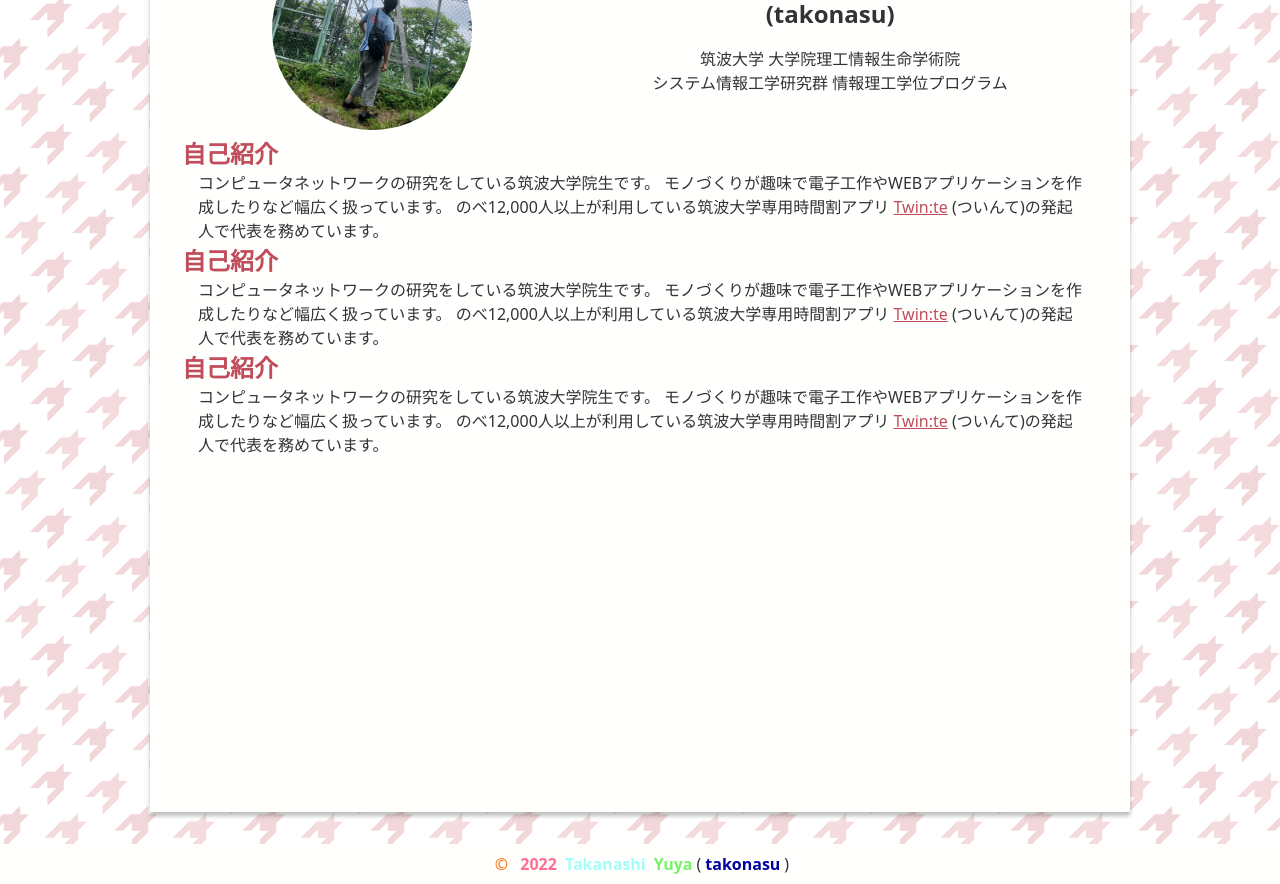
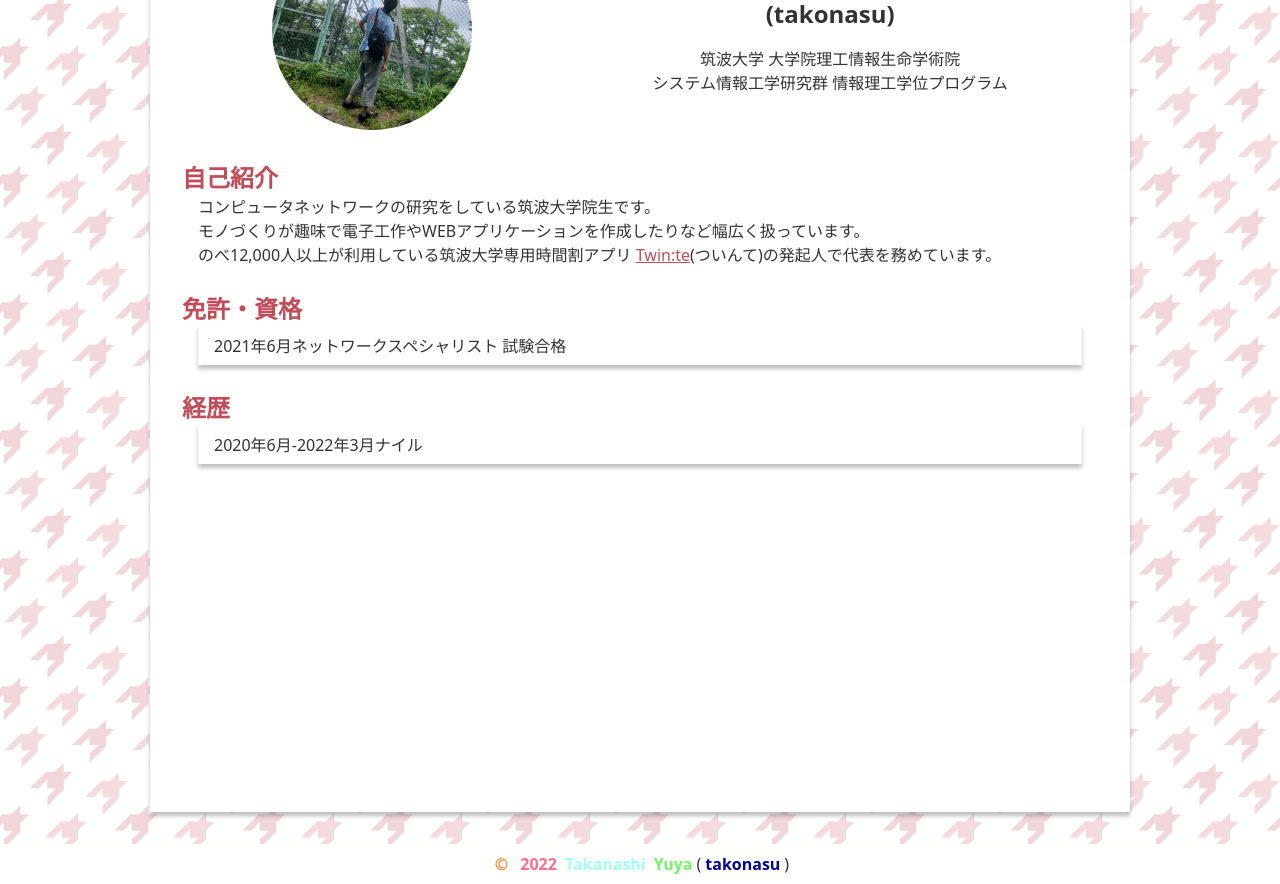
Before and after one commit to takonasu/portfolio, a Next.js app: page / in a window 1280 px wide. Shown: the part 1020-1904 px from the top of the page. Built offline with nearby package versions, Linux system fonts and the light colour scheme.

Commit message:
add: about articleのコンポーネント化

```diff
--- /dev/null
+++ b/components/molecules/aboutArticle.tsx
@@ -0,0 +1,18 @@
+import { ReactNode } from 'react';
+import styles from '../../styles/components/molecules/AboutArticle.module.scss';
+
+type Props = {
+	title: string;
+	children: ReactNode;
+};
+
+export const AboutArticle: React.FC<Props> = ({ title, children }) => {
+	return (
+		<div className={styles.main}>
+			<h2>{title}</h2>
+			<div className={styles.articleContent}>{children}</div>
+		</div>
+	);
+};
+
+export default AboutArticle;
--- /dev/null
+++ b/components/molecules/normalList.tsx
@@ -0,0 +1,18 @@
+import { ReactNode } from 'react';
+import styles from '../../styles/components/molecules/NormalList.module.scss';
+
+type Props = {
+	day: string;
+	children: ReactNode;
+};
+
+export const NormalList: React.FC<Props> = ({ day, children }) => {
+	return (
+		<div className={styles.main}>
+			<p>{day}</p>
+			<p>{children}</p>
+		</div>
+	);
+};
+
+export default NormalList;
--- a/components/organisms/topAbout.tsx
+++ b/components/organisms/topAbout.tsx
@@ -1,5 +1,7 @@
 import styles from '../../styles/components/organisms/TopAbout.module.scss';
 import Image from 'next/image';
+import AboutArticle from '../molecules/aboutArticle';
+import NormalList from '../molecules/normalList';
 
 type Props = {};
 
@@ -20,34 +22,23 @@
 					</p>
 				</div>
 			</div>
-			<div className={styles.aboutArticles}>
-				<div>
-					<h2>自己紹介</h2>
+			<div>
+				<AboutArticle title="自己紹介">
 					<p>
 						コンピュータネットワークの研究をしている筑波大学院生です。
+						<br />
 						モノづくりが趣味で電子工作やWEBアプリケーションを作成したりなど幅広く扱っています。
-						のべ12,000人以上が利用している筑波大学専用時間割アプリ <a href="https://www.twinte.net">Twin:te</a>{' '}
+						<br />
+						のべ12,000人以上が利用している筑波大学専用時間割アプリ <a href="https://www.twinte.net">Twin:te</a>
 						(ついんて)の発起人で代表を務めています。
 					</p>
-				</div>
-				<div>
-					<h2>自己紹介</h2>
-					<p>
-						コンピュータネットワークの研究をしている筑波大学院生です。
-						モノづくりが趣味で電子工作やWEBアプリケーションを作成したりなど幅広く扱っています。
-						のべ12,000人以上が利用している筑波大学専用時間割アプリ <a href="https://www.twinte.net">Twin:te</a>{' '}
-						(ついんて)の発起人で代表を務めています。
-					</p>
-				</div>
-				<div>
-					<h2>自己紹介</h2>
-					<p>
-						コンピュータネットワークの研究をしている筑波大学院生です。
-						モノづくりが趣味で電子工作やWEBアプリケーションを作成したりなど幅広く扱っています。
-						のべ12,000人以上が利用している筑波大学専用時間割アプリ <a href="https://www.twinte.net">Twin:te</a>{' '}
-						(ついんて)の発起人で代表を務めています。
-					</p>
-				</div>
+				</AboutArticle>
+				<AboutArticle title="免許・資格">
+					<NormalList day="2021年6月">ネットワークスペシャリスト 試験合格</NormalList>
+				</AboutArticle>
+				<AboutArticle title="経歴">
+					<NormalList day="2020年6月-2022年3月">ナイル</NormalList>
+				</AboutArticle>
 			</div>
 		</div>
 	);
--- /dev/null
+++ b/styles/components/molecules/AboutArticle.module.scss
@@ -0,0 +1,19 @@
+@use '../../variables' as var;
+
+.main {
+  margin: 1.5rem 0;
+  text-align: left;
+
+  h2 {
+    margin: 0;
+  }
+
+  .articleContent{
+    margin: 0;
+    padding: 0 1rem;
+
+    p{
+      margin: 0;
+    }
+  }
+}
--- /dev/null
+++ b/styles/components/molecules/NormalList.module.scss
@@ -0,0 +1,8 @@
+@use '../../variables' as var;
+
+.main {
+  display: flex;
+  background-color: var.$DefaultBackgroundColor;
+  box-shadow: 0 4px 4px rgb(0 0 0 / 25%);
+  padding: 0.5rem 1rem;
+}
--- a/styles/components/organisms/TopAbout.module.scss
+++ b/styles/components/organisms/TopAbout.module.scss
@@ -2,19 +2,6 @@
 
 .aboutFrame {
   text-align: center;
-
-  .aboutArticles {
-    text-align: left;
-
-    h2 {
-      margin: 0;
-    }
-
-    p {
-      margin: 0;
-      padding: 0 1rem;
-    }
-  }
 
   .title {
     display: flex;
```
